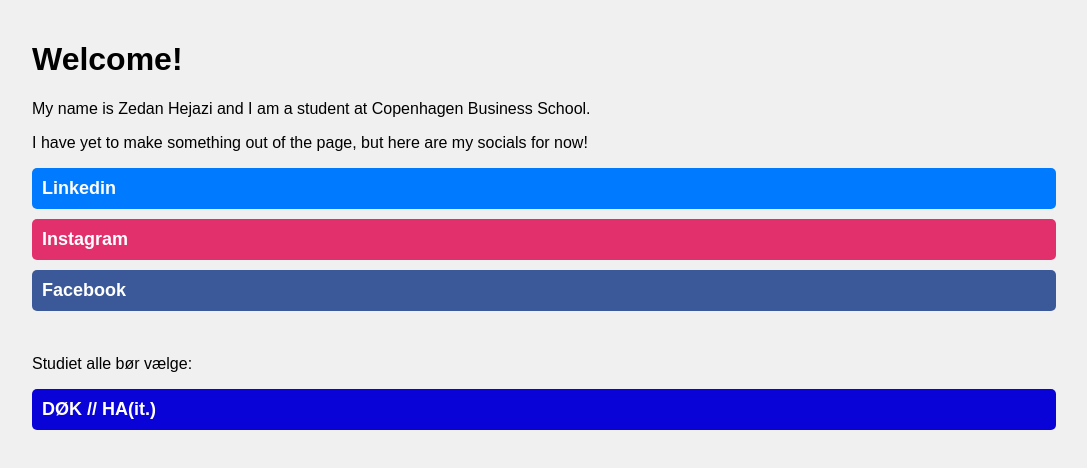
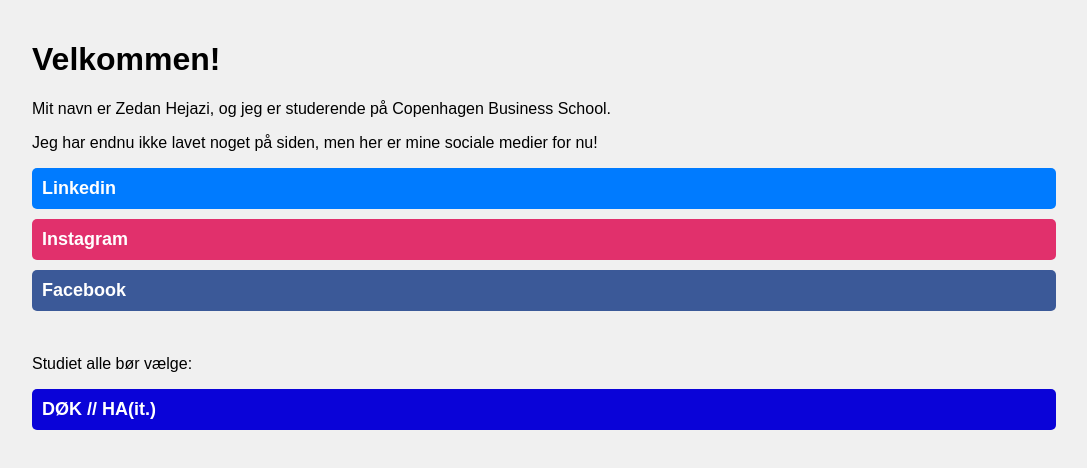
Before and after one commit to AndroboyDK/AndroboyDK.github.io, a plain HTML site: page index.html in a window 1280 px wide. Shown: the whole page, without its empty margins (96-1183 px from the left). Drawn offline with Linux system fonts and the light colour scheme.

Commit message:
Update index.html
danish

```diff
--- a/index.html
+++ b/index.html
@@ -45,9 +45,9 @@
 </head>
 <body>
     <div class="container">
-        <h1>Welcome!</h1>
-        <p>My name is Zedan Hejazi and I am a student at Copenhagen Business School.</p>
-        <p>I have yet to make something out of the page, but here are my socials for now!</p>
+        <h1>Velkommen!</h1>
+        <p>Mit navn er Zedan Hejazi, og jeg er studerende på Copenhagen Business School.</p>
+        <p>Jeg har endnu ikke lavet noget på siden, men her er mine sociale medier for nu!</p>
         <a class="linkedin" href="https://www.linkedin.com/in/zedan-hejazi/" target="_blank">Linkedin</a>
         <a class="instagram" href="https://www.instagram.com/zedan_hejazi/" target="_blank">Instagram</a>
         <a class="facebook" href="https://www.facebook.com/zezoboi/" target="_blank">Facebook</a>
@@ -56,4 +56,5 @@
         <a class="DØK" href="https://www.cbs.dk/uddannelse/bachelor/hait-erhvervsoekonomi-informationsteknologi" target="_blank">DØK // HA(it.)</a>
     </div>
 </body>
+</body>
 </html>
```
